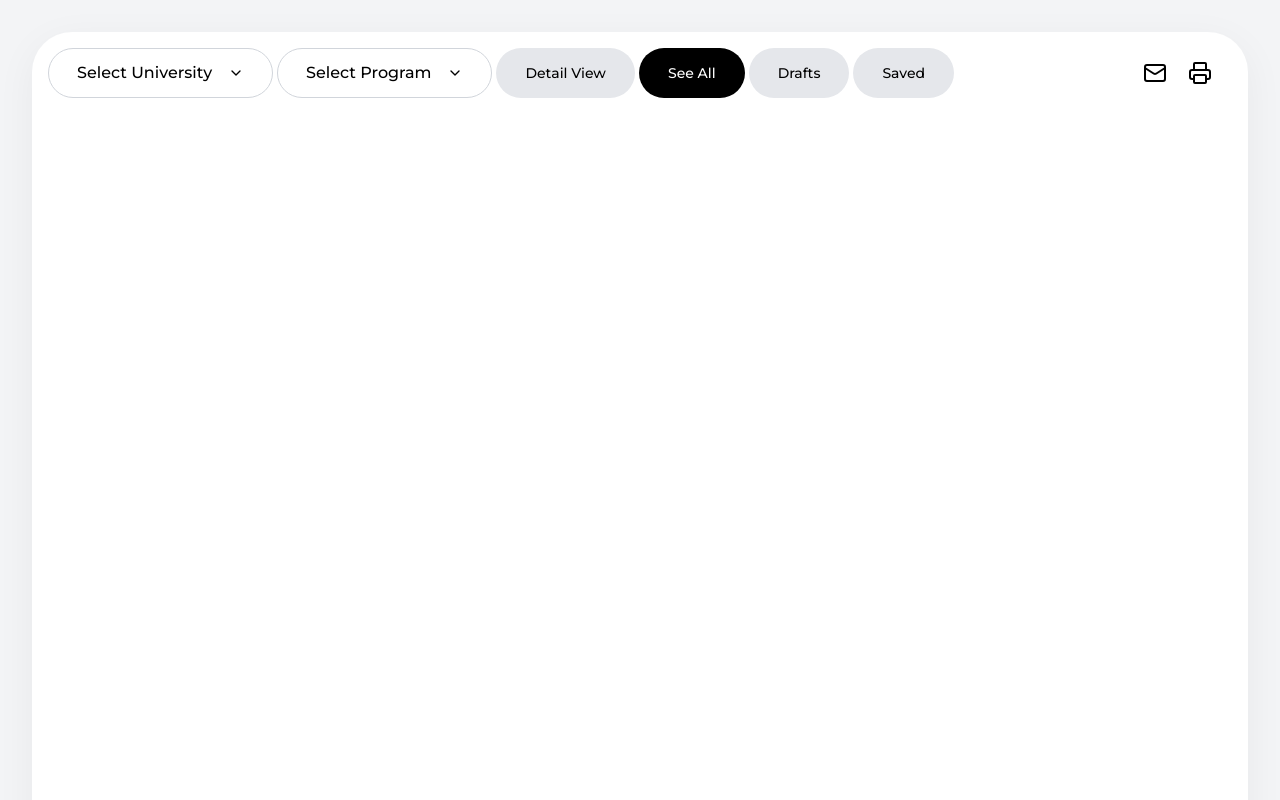
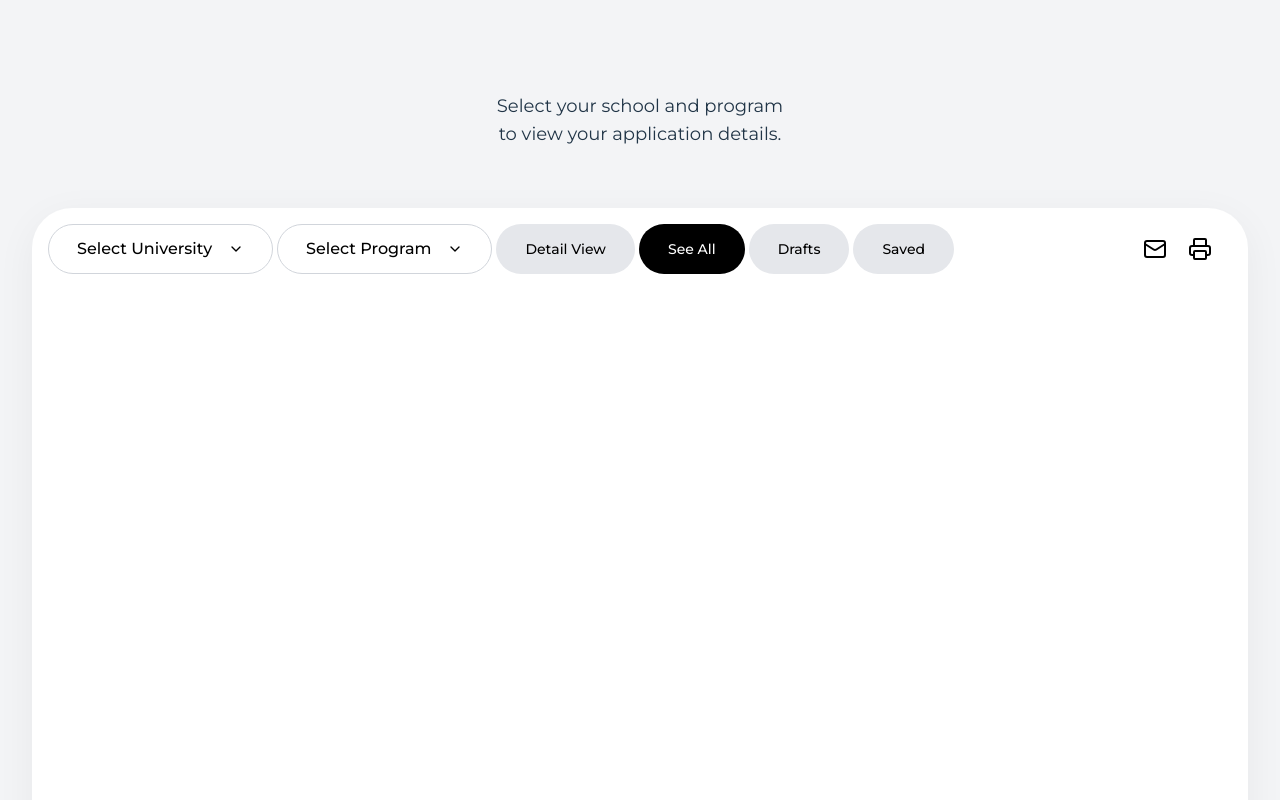
Before and after one commit to Aetthera/University-Admission-and-Immigration-Website, a React (Vite) app in the folder frontend/: page / in a window 1280 px wide. Shown: the top 800 px of the page. Built offline with nearby package versions, Linux system fonts and the light colour scheme.

Commit message:
added <p> at the top

```diff
--- a/frontend/src/components/ApplicationTab.jsx
+++ b/frontend/src/components/ApplicationTab.jsx
@@ -57,7 +57,7 @@ export default function ApplicationTab() {
         return () => document.removeEventListener("mousedown", handleClickOutside);
     }, []);
 
-    // Automatically activate Detail View when both university and program are selected
+    // Automatically activate Detail View only when both university and program are selected
     useEffect(() => {
         if (selectedUniversity && selectedProgram) {
             setActiveTab("detailView");
@@ -68,6 +68,12 @@ export default function ApplicationTab() {
 
 
     return (
+
+        <>
+
+        <p className="flex justify-center p-[60px] text-lg text-center">
+            Select your school and program <br/>to view your application details.
+        </p>
 
         <section className="flex flex-col gap-5 min-h-[1000px] bg-white rounded-[40px] shadow-[0_10px_40px_rgba(0,0,0,0.05)]">
 
@@ -184,6 +190,8 @@ export default function ApplicationTab() {
 
 
         </section>
+        </>
+
 
     );
 }
```
Also changed, not shown: frontend/src/components/CardSection.jsx (+0 -19 lines).
